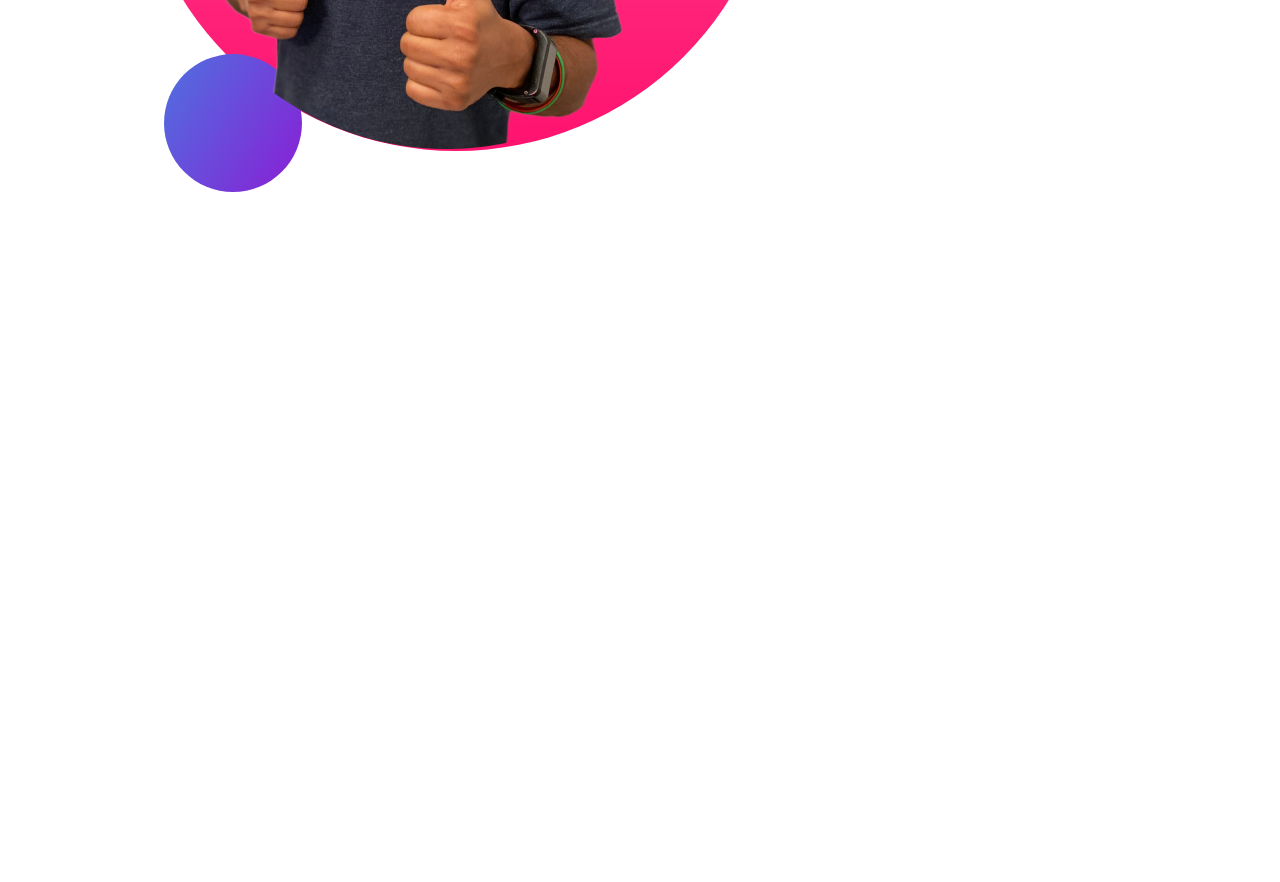
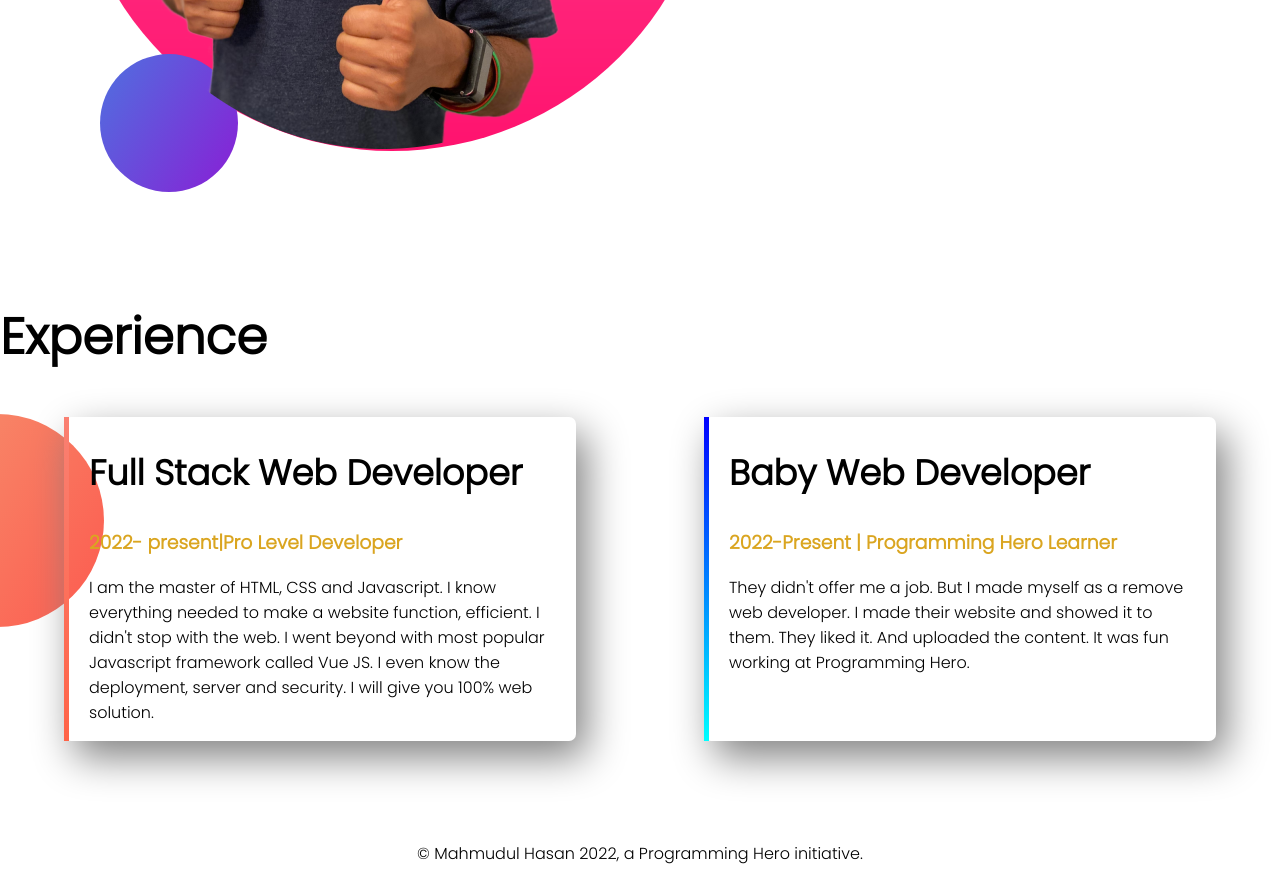
Before and after one commit to Mahmudul-Rudra/developer-portfolio, a plain HTML site: page index.html in a window 1280 px wide. Shown: the part 1429-2311 px from the top of the page. Before the commit the page ends 1729 px from the top, so only its background shows below. Drawn offline with Linux system fonts and the light colour scheme.

Commit message:
Final touch done

```diff
--- a/index.html
+++ b/index.html
@@ -11,7 +11,7 @@
     <link rel="stylesheet" href="style.css">
 </head>
 <body>
-    <section class="top-banner">
+    <section class="top-banner flexible-container">
         <div class="my-intro">
             <h1>Welcome to</h1>
             <h1> <span class="orange-color">Mahmudul's</span>  Inventory!</h1>
@@ -26,16 +26,36 @@
         </div>
     </section>
 
-    <section class="middle-banner">
-        <div class="my-image-two">
+    <section class="middle-banner flexible-container">
+        <div class="my-image">
             <img src="images/jhankar2.png" alt="">
         </div>
-        <div class="dream-big">
+        <div class="my-intro">
             <h1>Dream Big</h1>
             <h3>Become a web developer</h3>
             <p>Till now I am done with HTML and CSS. I can build any simple website. I will not give up this time. In Shaa Allah I will learn how to make advanced website and from now on I am starting working on this.</p>
             <a class="link-button" href="https://www.google.com/" target="_blank">Download Resume</a>
         </div>
     </section>
+
+    <section class="last-banner">
+        <h1>Experience</h1>
+        <div class="flexible-container">
+            <div id="full-stack-experience" class="experience-item">
+                <h2>Full Stack Web Developer</h2>
+                <h3 class="orange-color">2022- present|Pro Level Developer</h3>
+                <p>I am the master of HTML, CSS and Javascript. I know everything needed to make a website function, efficient. I didn't stop with the web. I went beyond with most popular Javascript framework called Vue JS. I even know the deployment, server and security. I will give you 100% web solution.</p>
+            </div>
+            <div id="web-dev-experience" class="experience-item">
+                <h2>Baby Web Developer</h2>
+                <h3 class="orange-color">2022-Present | Programming Hero Learner</h3>
+                <p>They didn't offer me a job. But I made myself as a remove web developer. I made their website and showed it to them. They liked it. And uploaded the content. It was fun working at Programming Hero.</p>
+            </div>
+        </div>
+    </section>
+
+    <footer>
+        <p>© Mahmudul Hasan 2022, a Programming Hero initiative.</p>
+    </footer>
 </body>
 </html>
--- a/style.css
+++ b/style.css
@@ -5,10 +5,13 @@ body{
 h1{
     font-size: 50px;
 }
+h2{
+    font-size: 35px;
+}
 .orange-color{
     color: goldenrod;
 }
-section{
+.flexible-container{
     display: flex;
     margin-bottom: 100px;
 }
@@ -32,16 +35,38 @@ section{
     background-repeat: no-repeat;
 
 }
-.dream-big{
-    width: 50%;
-    padding-left: 5%;
-}
-.my-image-two{
-    padding-left: 5%;
-    width: 80%;
-}
 .middle-banner{
     background-image: url(images/dream-bg.png);
     background-repeat: no-repeat;
     background-position: right;
 }
+.experience-item{
+    width: 50%;
+    box-shadow: 10px 16px 40px gray;
+    margin-left: 5%;
+    margin-right: 5%;
+    padding-left: 20px;
+    padding-right: 20px;
+    border-radius: 7px;
+
+}
+#web-dev-experience{
+    border-left: 5px solid;
+    border-image: linear-gradient(blue, cyan);
+    border-image-slice: 1;
+}
+
+#full-stack-experience{
+    border-left: 5px solid coral;
+    border-image: linear-gradient(salmon,tomato);
+    border-image-slice: 1;
+}
+
+.last-banner{
+    background-image: url(images/exp-bg.png);
+    background-repeat: no-repeat;
+    background-position:left
+}
+footer  p{
+    text-align: center;
+}
```
Also changed, not shown: showOff/mahmudul-removebg-preview (1).png (deleted), 4 other files.
